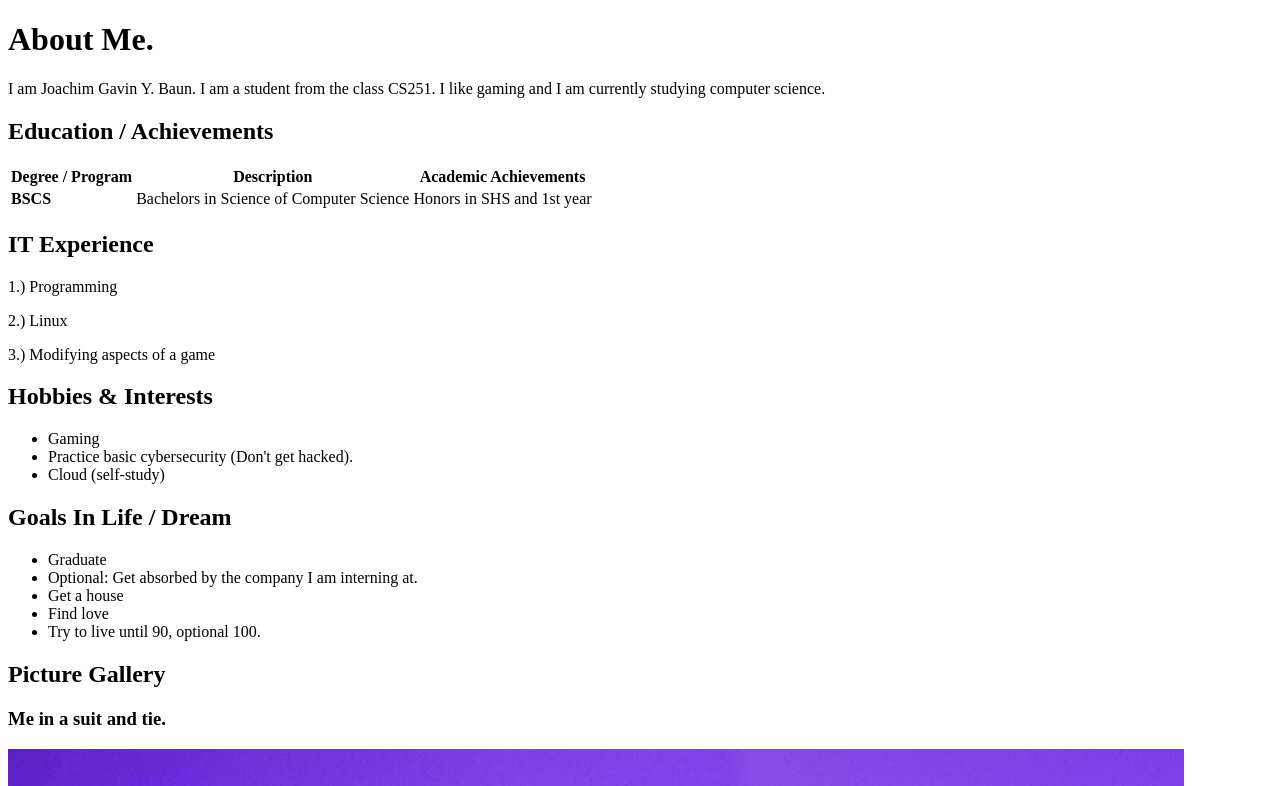
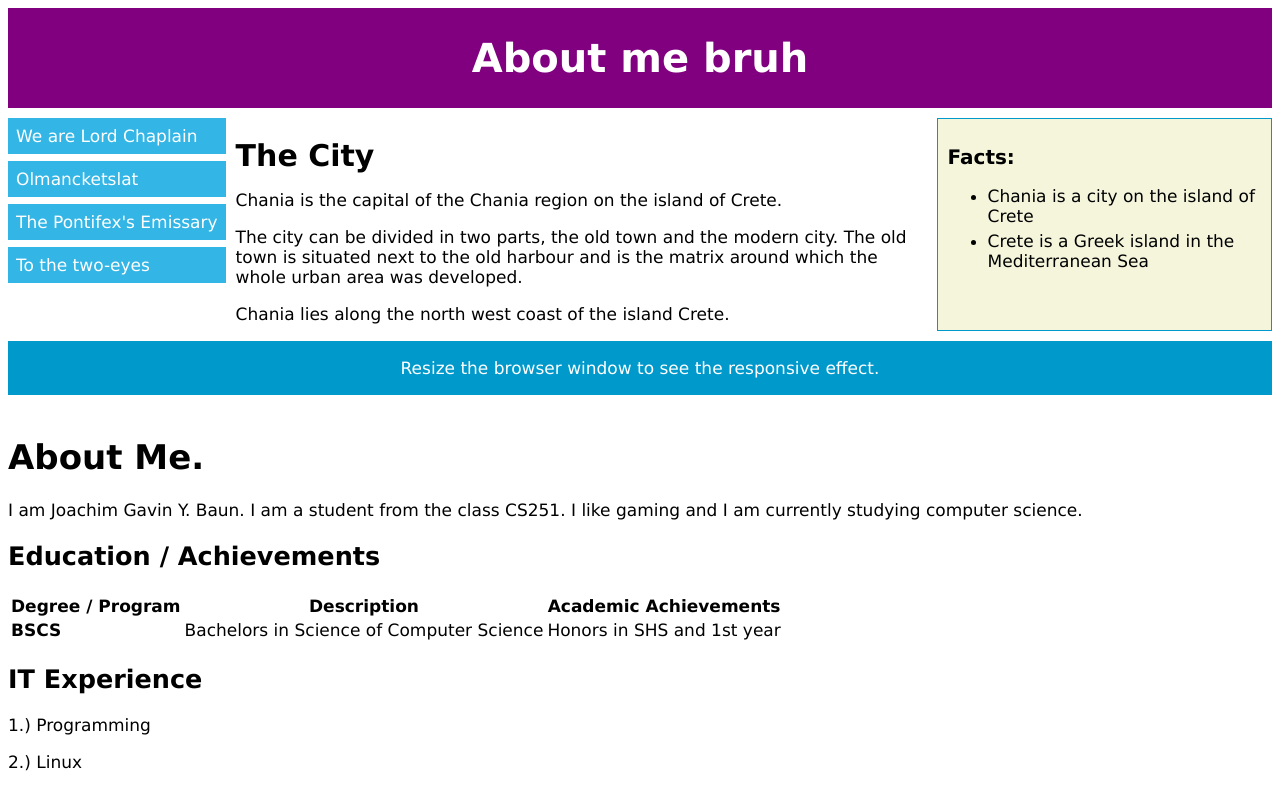
Before and after one commit to JoachimBaun/WEBPROG-CS251-IT253-HTML-LESSONS, a plain HTML site: page introduction/index.html in a window 1280 px wide. Shown: the top 786 px of the page. Drawn offline with Linux system fonts and the light colour scheme.

Commit message:
Added W3 Schools Sample code

```diff
--- /dev/null
+++ b/introduction/css/rwd.css
@@ -0,0 +1,103 @@
+* {
+  box-sizing: border-box;
+}
+
+body {
+  font-family: "Lucida Sans", sans-serif;
+  font-size: 17px;
+}
+
+.grid-container {
+  display: grid;
+  grid-template-areas:
+    'header'
+    'menu'
+    'main'
+    'facts'
+    'footer';
+  background-color: white;
+  gap: 10px;
+}
+
+.header {
+  grid-area: header;
+  background-color: purple;
+  text-align: center;
+  color: #ffffff;
+}
+
+.header > h1 {
+  font-size: 40px;
+}
+
+.menu {
+  grid-area: menu;
+  }
+
+.menu ul {
+  list-style-type: none;
+  margin: 0;
+  padding: 0;
+}
+
+.menu li {
+  padding: 8px;
+  margin-bottom: 7px;
+  background-color: #33b5e5;
+  color: #ffffff;
+}
+
+.menu li:hover {
+  background-color: #0099cc;
+}
+
+.content {
+  grid-area: main;
+}
+
+.content > h1 {
+  font-size: 30px;
+  margin-bottom: 7px;
+}
+
+.content > p {
+  margin-bottom: 7px;
+}
+
+.facts {
+  grid-area: facts;
+  border: 1px solid #0099cc;
+  background-color: beige;
+  padding: 10px;
+}
+
+.facts > h2 {
+  font-size: 20px;
+}
+
+.facts li {
+  margin-bottom: 5px;
+}
+
+.footer {
+  grid-area: footer;
+  background-color: #0099cc;
+  color: #ffffff;
+  text-align: center;
+}
+
+@media (min-width: 600px) {
+  .header {grid-area: 1 / span 6;}
+  .menu {grid-area: 2 / span 1;}
+  .content {grid-area: 2 / span 4;}
+  .facts {grid-area: 3 / span 6;}
+  .footer {grid-area: 4 / span 6;}
+}
+
+@media (min-width: 768px) {
+  .header {grid-area: 1 / span 6;}
+  .menu {grid-area: 2 / span 1;}
+  .content {grid-area: 2 / span 4;}
+  .facts {grid-area: 2 / span 1;}
+  .footer {grid-area: 3 / span 6;}
+}
--- a/introduction/index.html
+++ b/introduction/index.html
@@ -3,11 +3,46 @@
 <head>
 <meta charset="UTF-8">
   <title>My Web Page</title>
-
+ <link rel="stylesheet" href="css/rwd.css?version=0.1">
+ <meta name="viewport" content="width=device-width, initial-scale=1.0">
 
  </head>
   <!-- Body Begin -->
 <body>
+<body>
+
+<div class="grid-container">
+
+<div class="header"><h1>About me bruh</h1></div>
+
+<div class="menu">
+  <ul>
+    <li>We are Lord Chaplain</li>
+    <li>Olmancketslat</li>
+    <li>The Pontifex's Emissary</li>
+    <li>To the two-eyes</li>
+  </ul>
+</div>
+
+<div class="content">
+  <h1>The City</h1>
+  <p>Chania is the capital of the Chania region on the island of Crete.</p>
+  <p>The city can be divided in two parts, the old town and the modern city. The old town is situated next to the old harbour and is the matrix around which the whole urban area was developed.</p>
+  <p>Chania lies along the north west coast of the island Crete.</p>
+</div>
+
+<div class="facts">
+  <h2>Facts:</h2>
+  <ul>
+    <li>Chania is a city on the island of Crete</li>
+    <li>Crete is a Greek island in the Mediterranean Sea</li>
+  </ul>
+</div>
+
+<div class="footer"><p>Resize the browser window to see the responsive effect.</p></div>
+
+</div>
+
 <div class="wrapper">
   <div class="profile_card">
   <!-- About Me Section -->
```
